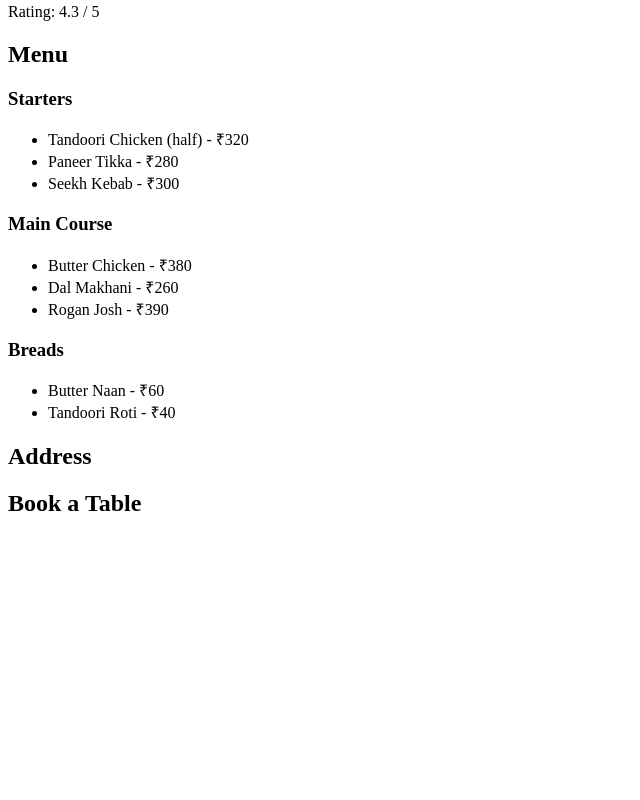
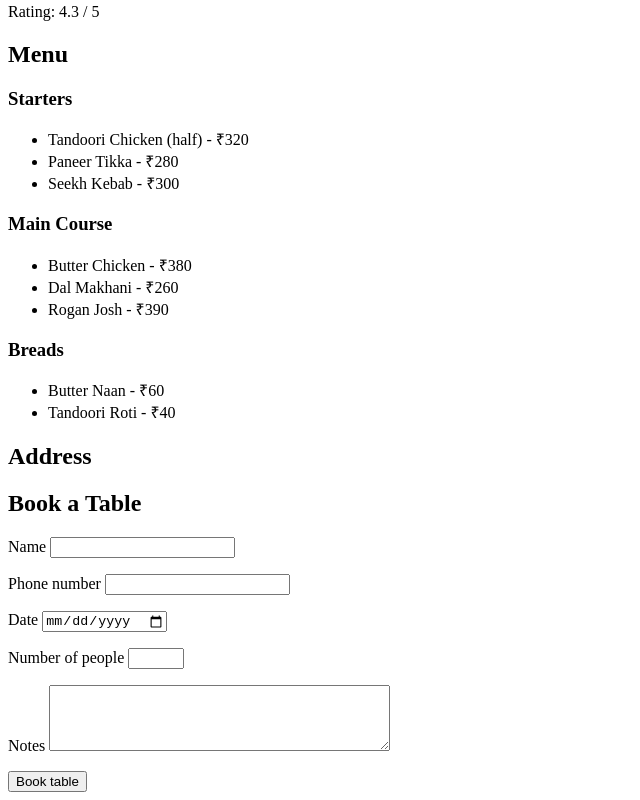
Before and after one commit to dayzero-hub/dabade-rajat-build-a-zomato-restauran-e324bc63, a plain HTML site: page index.html in a window 1280 px wide. Shown: the part 877-1677 px from the top of the page, without its empty margins (0-640 px from the left). Before the commit the page ends 1414 px from the top, so only its background shows below. Drawn offline with Linux system fonts and the light colour scheme.

Commit message:
solve: The table booking form (#7)
Merged by DZ0

```diff
--- a/index.html
+++ b/index.html
@@ -38,6 +38,29 @@
         </section>
         <section>
             <h2>Book a Table</h2>
+            <form>
+                <p>
+                    <label for="name">Name</label>
+                    <input type="text" id="name" name="name" required>
+                </p>
+                <p>
+                    <label for="phone">Phone number</label>
+                    <input type="tel" id="phone" name="phone" required>
+                </p>
+                <p>
+                    <label for="date">Date</label>
+                    <input type="date" id="date" name="date" required>
+                </p>
+                <p>
+                    <label for="people">Number of people</label>
+                    <input type="number" id="people" name="people" min="1" max="12" required>
+                </p>
+                <p>
+                    <label for="notes">Notes</label>
+                    <textarea id="notes" name="notes" rows="4" cols="40"></textarea>
+                </p>
+                <button type="submit">Book table</button>
+            </form>
         </section>
     </main>
 </body>
```
